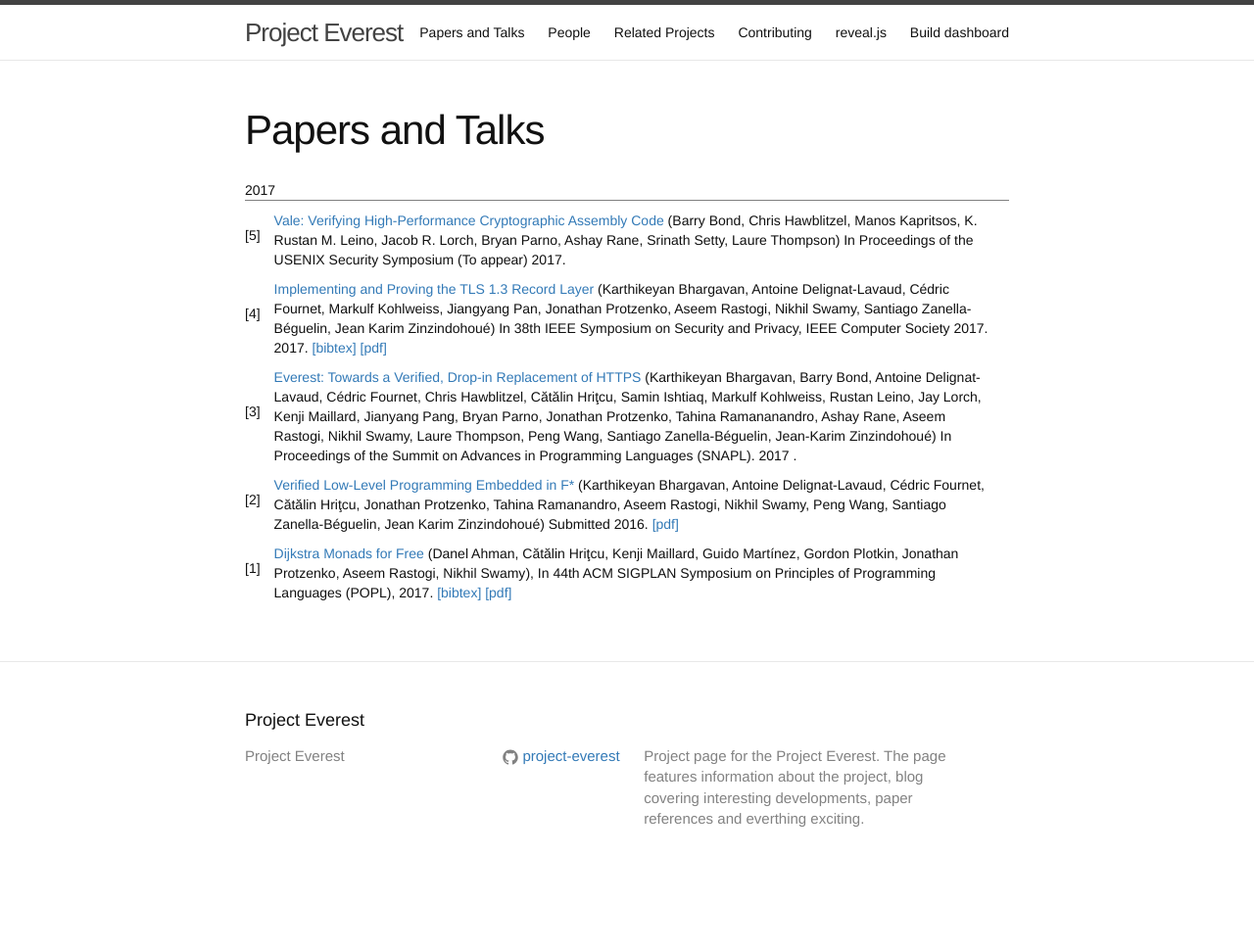
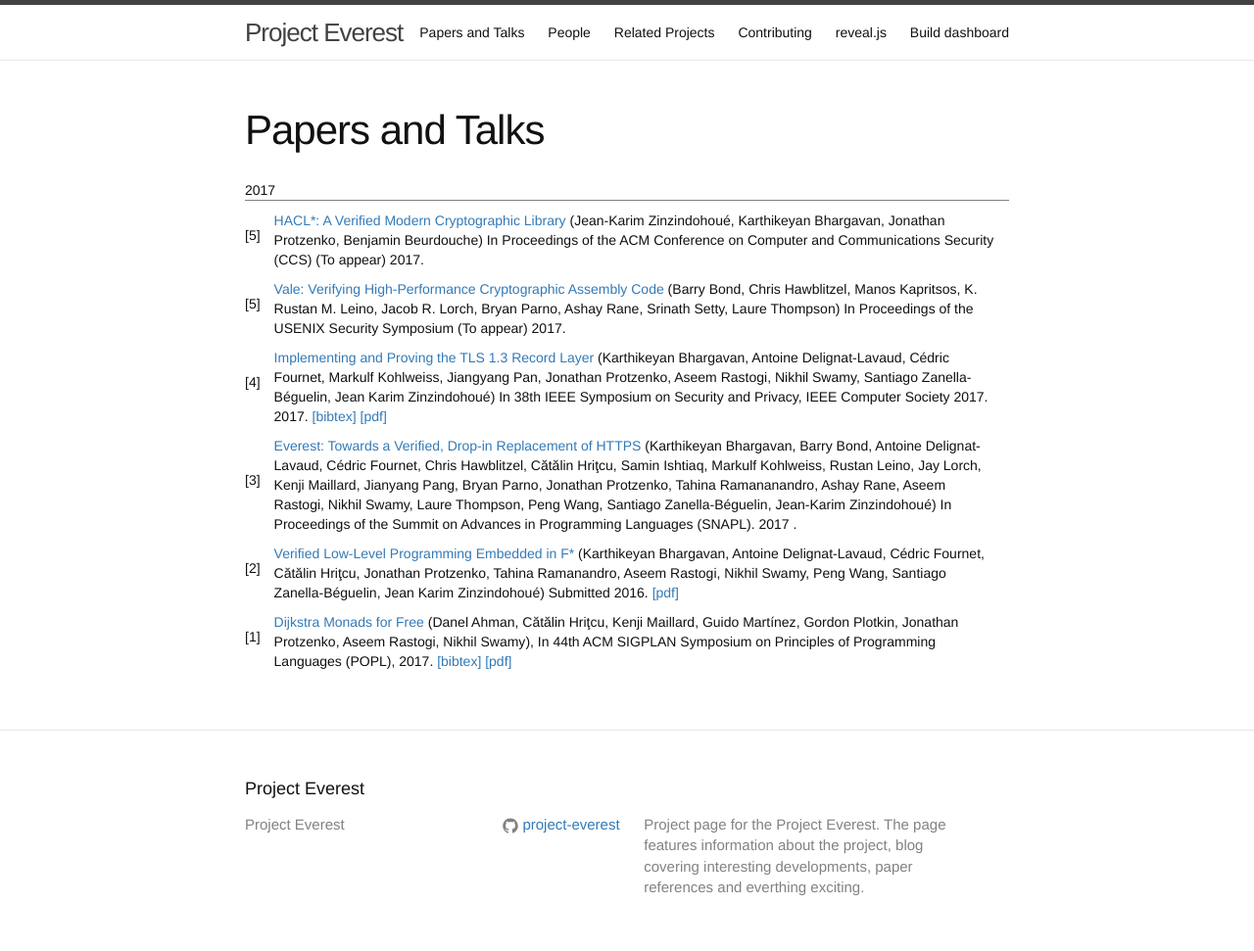
Before and after one commit to project-everest/project-everest.github.io, a Jekyll site: the page built from papers.md, in a window 1280 px wide. Shown: the whole page at 98% size. Built offline with Jekyll 4.4.1, drawn with Linux system fonts in a browser that asks for light colours; before the commit the page ends 901 px from its top, so only the background shows below that.

Commit message:
HaCl* paper citation

```diff
--- a/papers.md
+++ b/papers.md
@@ -8,6 +8,22 @@
 <tbody>
 
 <tr><td colspan="2" class="sheader">2017</td></tr>
+
+<tr class="bibline"><td class="bibref">[5]</td>
+  <td class="bibitem">
+    <span itemscope="" itemtype="http://schema.org/ScholarlyArticle"> <a href="https://eprint.iacr.org/2017/536">
+      <span class="bibtitle" itemprop="name">HACL*: A Verified Modern Cryptographic Library</span></a>
+      (<span class="bibauthor"><span itemprop="author" itemtype="http://schema.org/Person">Jean-Karim Zinzindohoué</span>,
+<span itemprop="author" itemtype="http://schema.org/Person">Karthikeyan Bhargavan</span>,
+<span itemprop="author" itemtype="http://schema.org/Person">Jonathan Protzenko</span>,
+<span itemprop="author" itemtype="http://schema.org/Person">Benjamin Beurdouche</span></span>)
+      <span class="bibbooktitle">
+        <span itemprop="isPartOf">In Proceedings of the ACM Conference on Computer and Communications Security (CCS) (To appear)</span>
+      </span>
+      <span itemprop="datePublished">2017</span>.
+    </span>
+  </td>
+</tr>
 
 <tr class="bibline"><td class="bibref">[5]</td>
   <td class="bibitem">
```
